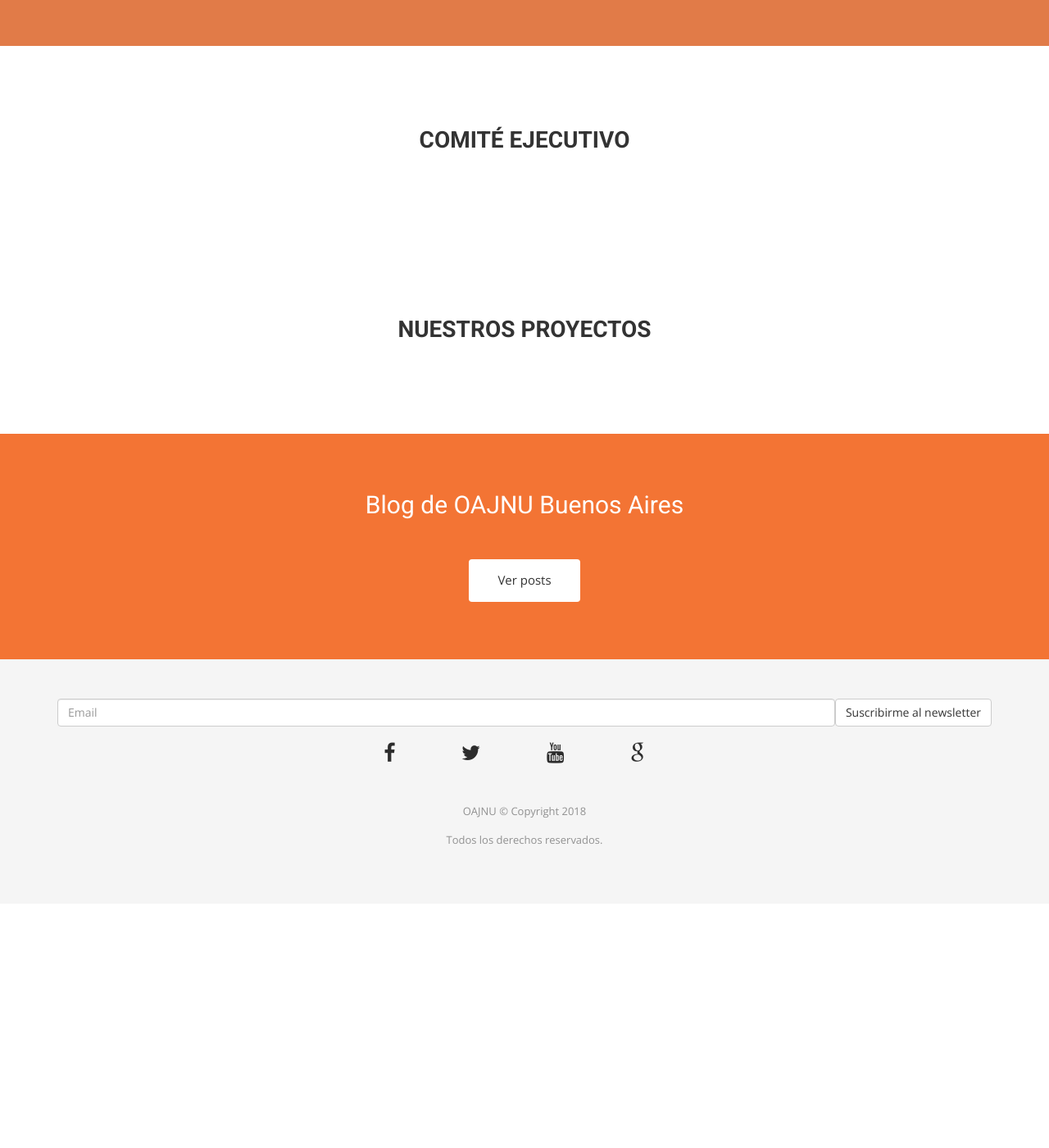
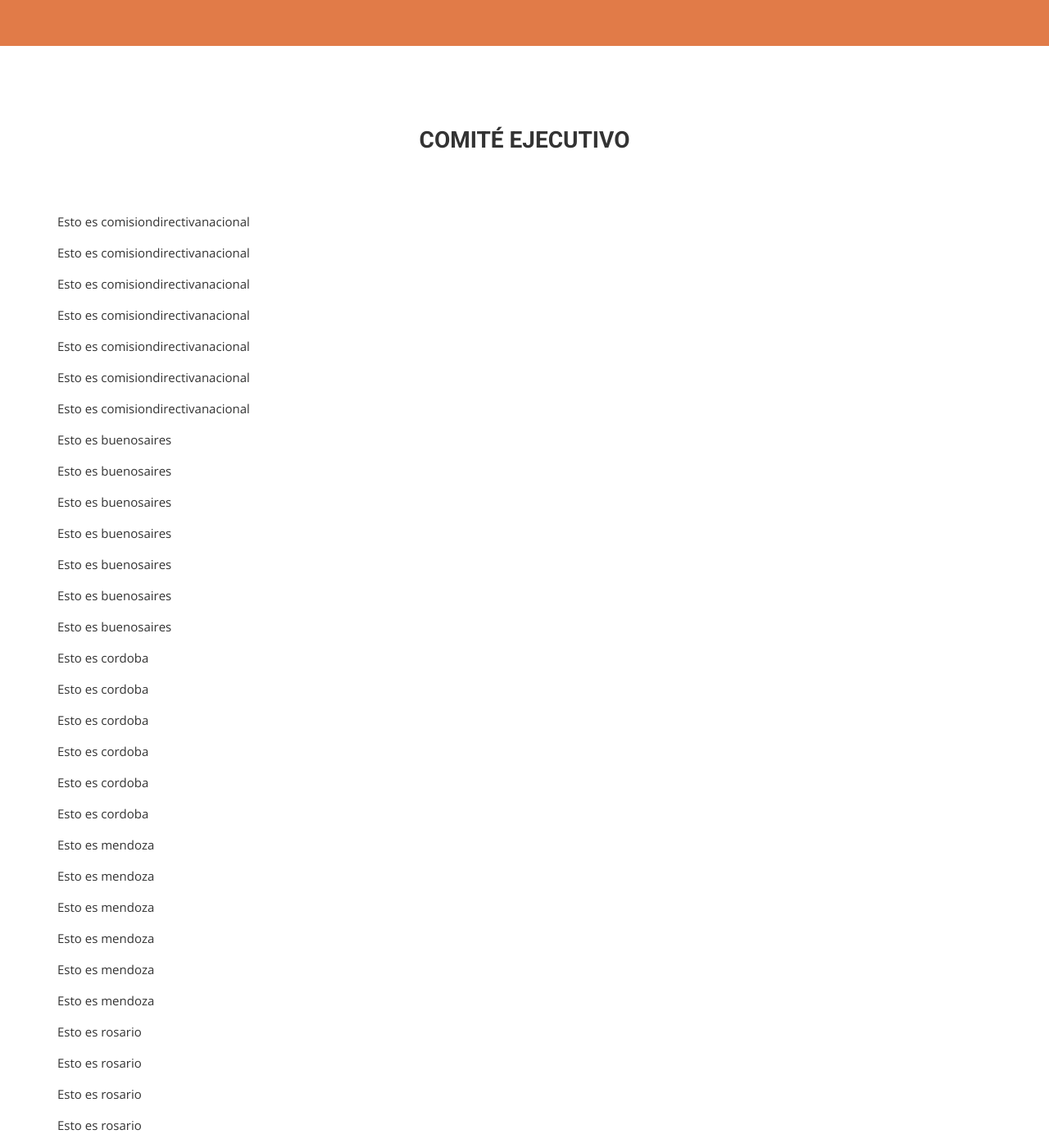
Before and after one commit to OAJNU/oajnu.github.io, a Jekyll site: the page built from _sedes/buenosaires.md, in a window 1280 px wide and 1400 px high, scrolled down 432 px. Shown: the whole window at 82% size. Built offline with Jekyll 4.4.1, drawn with Linux system fonts in a browser that asks for light colours; nearby versions of some CDN libraries; some web fonts are replaced; before the commit the page ends 1534 px from its top, so only the background shows below that; some of the changed text lies outside the part shown; grey boxes are pictures that could not be loaded.

Commit message:
Agregando voluntarios

```diff
--- a/_layouts/sedes.html
+++ b/_layouts/sedes.html
@@ -42,10 +42,11 @@
           <div class="portfolio-contant">
             <ul id="portfolio-contant-active">
               {% for voluntario in site.data.voluntarios %}
+              <p>Esto es {{ voluntario.sede }}</p>
               {% if voluntario.sede == page.id %}
               <li class="mix">
                 <a>
-                  <img src="{{ site.url }}/img/voluntarios/2018/{{ page.id }}/{{ voluntario.nameurl }}2.jpg" alt="" onerror="this.src='/img/voluntarios/profile.jpg'">
+                  <img src="/img/voluntarios/2018/{{ page.id }}/{{ voluntario.nameurl }}2.jpg" alt="" onerror="this.src='/img/voluntarios/profile.jpg'">
                   <div class="overly">
                     <div class="position-center">
                       <h2>{{ voluntario.name }}</h2>
@@ -82,7 +83,7 @@
             {% assign proyectossedes = proyecto.sedes | join: " " %}
             {% if proyectossedes contains page.id %}
             <div class="clients-logo-img">
-              <a href="{{ site.url }}/proyectos/{{ proyecto.id }}"><img src="/img/proyectos/{{ proyecto.id }}.jpg" alt="Features"></a>
+              <a href="/proyectos/{{ proyecto.id }}"><img src="/img/proyectos/{{ proyecto.id }}.jpg" alt="Features"></a>
             </div>
             {% endif %}
             {% endfor %}
```
